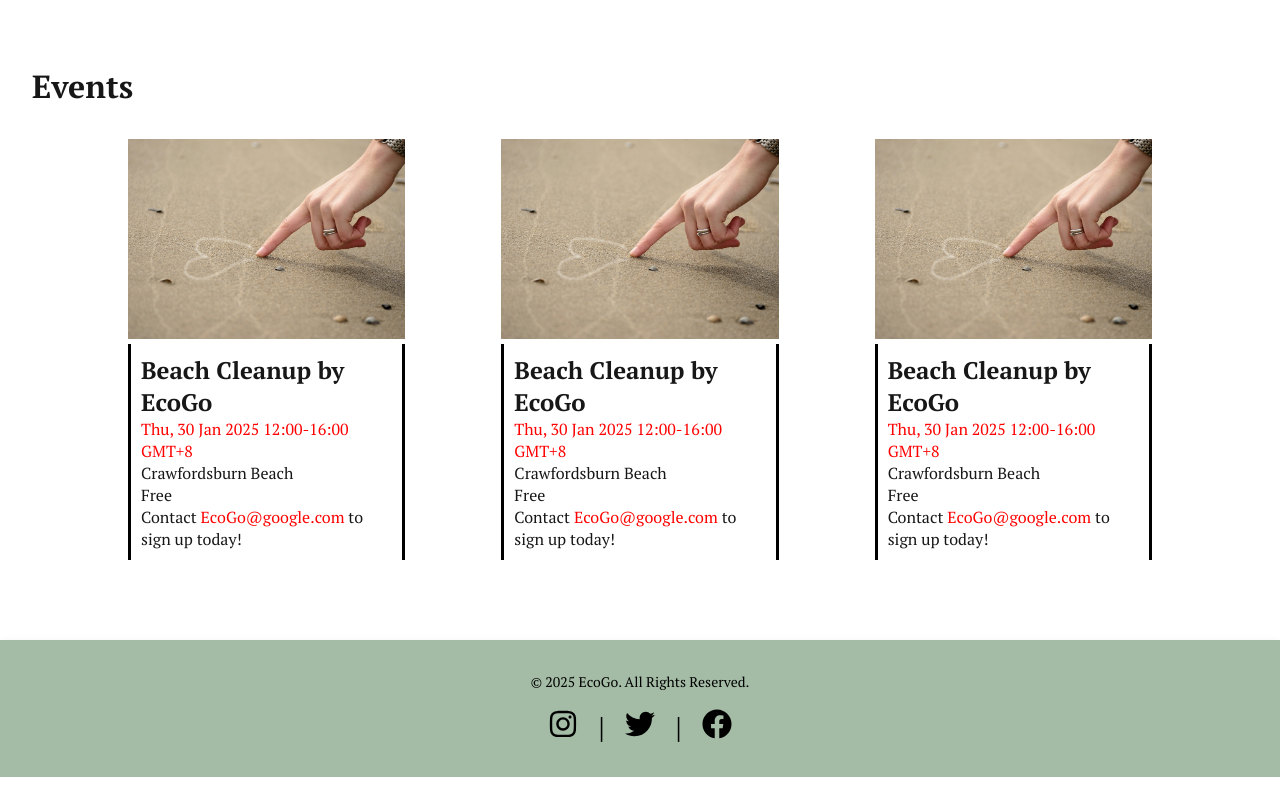
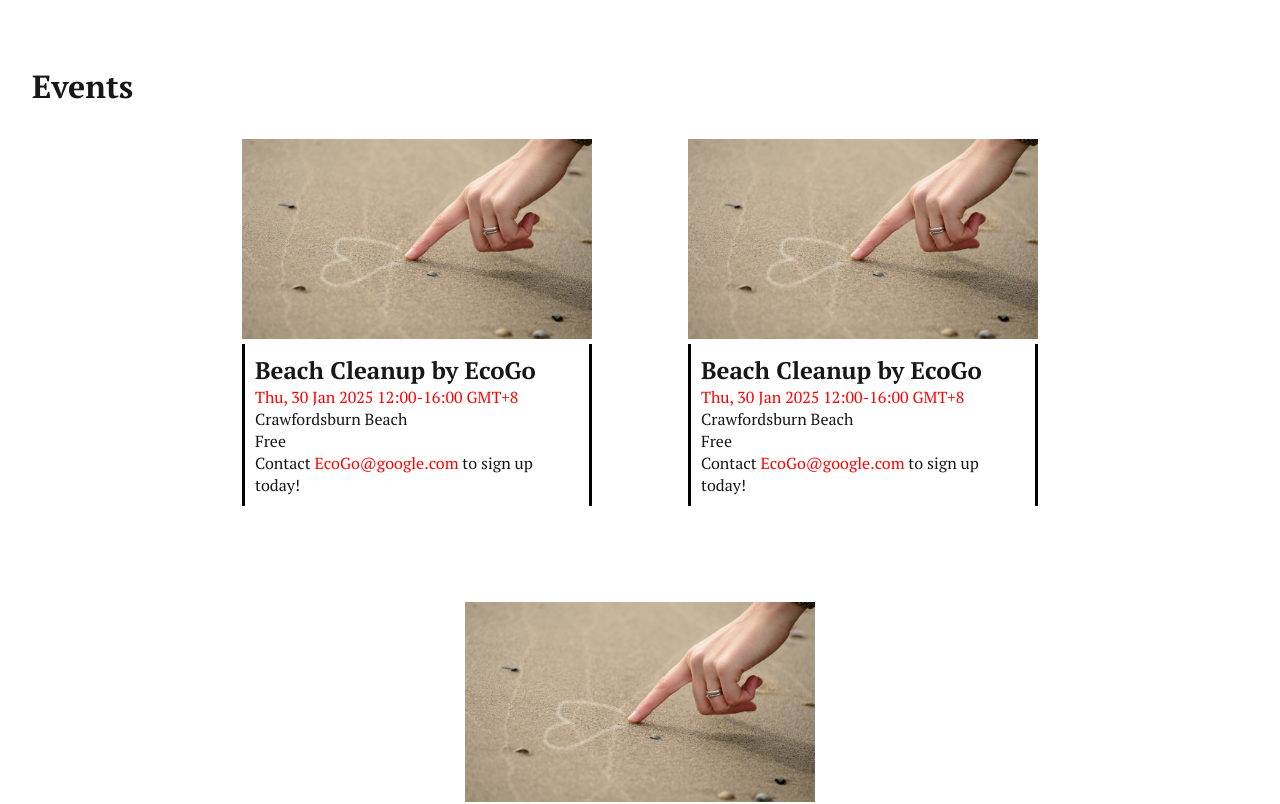
Before and after one commit to EllaNella/BIT-Project, a Next.js app: page /events in a window 1280 px wide. Shown: the part 1260-2064 px from the top of the page. Before the commit the page ends 2037 px from the top, so only its background shows below. Built offline with nearby package versions, Linux system fonts and the light colour scheme.

Commit message:
Final Changes

```diff
--- a/app/events/page.module.css
+++ b/app/events/page.module.css
@@ -101,17 +101,28 @@
 
 .eventsContainer {
   display: flex;
-  justify-content: space-between;
+  flex-wrap: wrap;
+  justify-content: center;
   gap: 6rem;
   margin: 2rem 6rem;
+  /* width: 80%; */
 }
 
 .eventBox {
-  flex: 1;
-  max-width: calc(33.33% - 14px);
+  flex: 0 0 400px; /* Fixed width for event boxes */
+  max-width: 400px; /* Ensure the width doesn't exceed 300px */
+  /* width: 1000px; */
   background: white;
   padding: 0;
   transition: transform 0.2s ease;
+}
+@media  (max-width: 1300px) {
+
+  .eventBox {
+    flex: 0 0 350px; /* Fixed width for event boxes */
+  max-width:  350px; /* Ensure the width doesn't exceed 300px */
+  }
+
 }
 .eventBox:hover {
   transform: translateY(-20px);
--- a/app/page.js
+++ b/app/page.js
@@ -28,7 +28,7 @@ const Dashboard = () => {
           Together, we can make a difference. Join the movement to combat
           climate change and create a sustainable future for everyone.
         </p>
-        <a href="/get-started" className={styles["cta-btn"]}>
+        <a href="/login" className={styles["cta-btn"]}>
           Get Started
         </a>
       </div>
```
